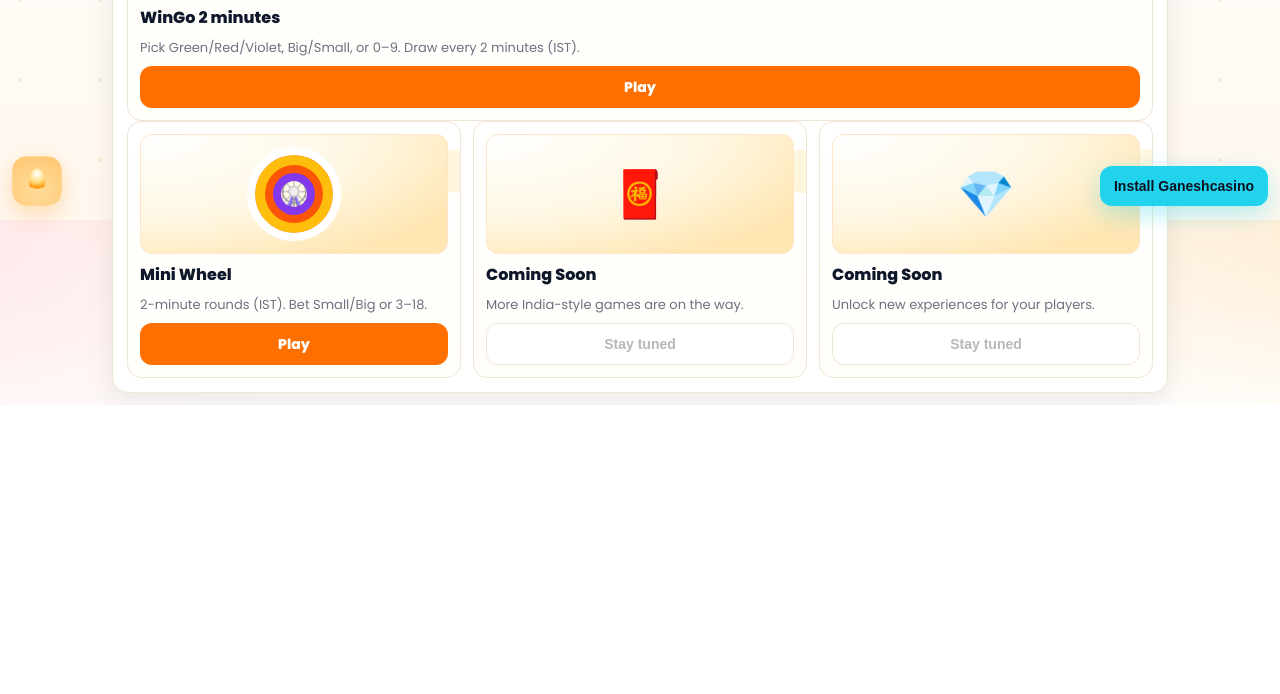
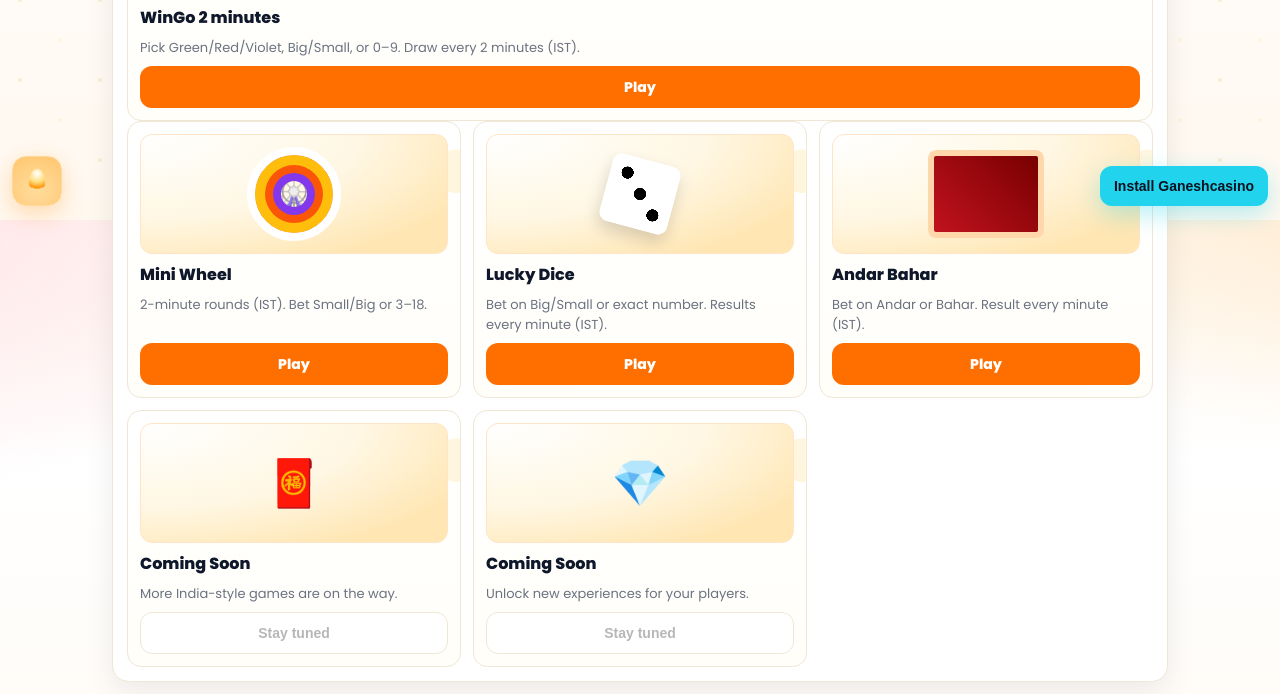
Before and after one commit to ganeshcasino19-stack/newdice, a plain HTML site: page index.html in a window 1280 px wide. Shown: the part 580-1274 px from the top of the page. Before the commit the page ends 985 px from the top, so only its background shows below. Drawn offline with Linux system fonts and the light colour scheme; a script that the page names is missing.

Commit message:
Update index.html

```diff
--- a/index.html
+++ b/index.html
@@ -892,19 +892,19 @@
 
 
 
-          <!--     <div class="game">
+             <div class="game">
             <div class="thumb dice">🎲</div>
             <div class="title">Lucky Dice</div>
             <div class="desc">Bet on Big/Small or exact number. Results every minute (IST).</div>
             <a class="btn primary" href="./dice.html">Play</a>
-          </div>  -->
-
-          <!--      <div class="game">
+          </div>
+
+           <div class="game">
             <div class="thumb ab">🃏</div>
             <div class="title">Andar Bahar</div>
             <div class="desc">Bet on Andar or Bahar. Result every minute (IST).</div>
             <a class="btn primary" href="./ab.html">Play</a>
-          </div> -->
+          </div>
 
           <div class="game">
             <div class="thumb">🧧</div>
```
